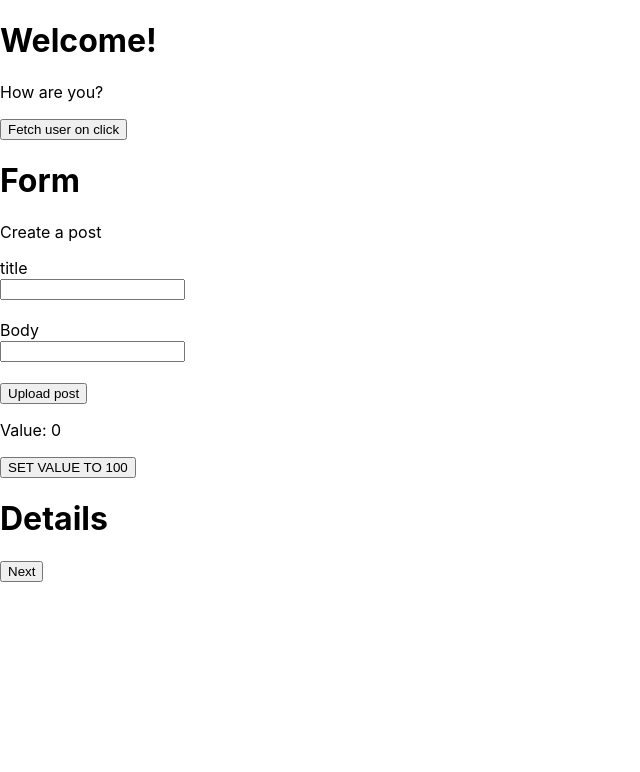
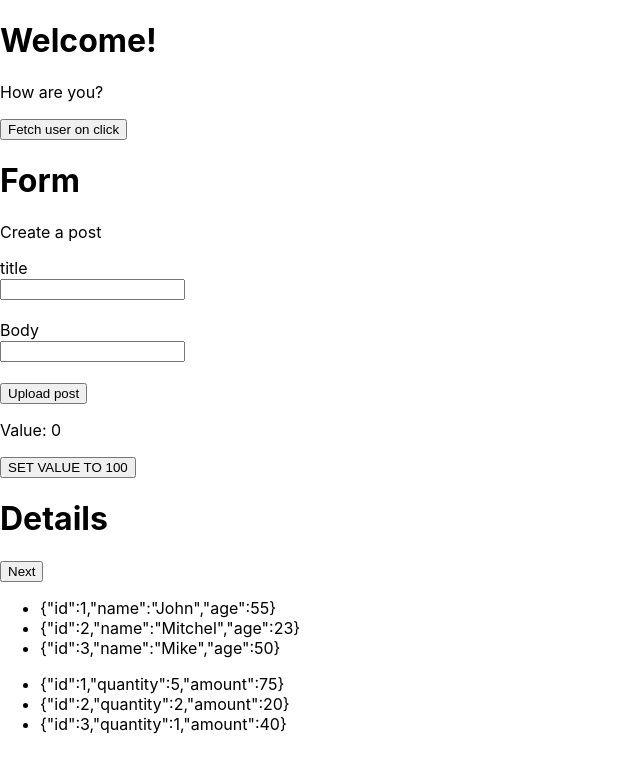
Before and after one commit to MuriloDutra/react-with-typescript-docs, a React (Create React App) app: page / in a window 1280 px wide. Shown: the top 772 px of the page, without its empty margins (0-640 px from the left). Built offline with nearby package versions, Linux system fonts and the light colour scheme.

Commit message:
Creating generics component

```diff
--- a/src/App.tsx
+++ b/src/App.tsx
@@ -1,4 +1,5 @@
 import { useState, useContext } from "react";
+import DataGrid from "./components/DataGrid";
 import Form from "./components/Form";
 import { InputValueContext } from "./context/InputValueContext";
 import { User } from "./interfaces/User";
@@ -15,6 +16,17 @@ function App({ headerText, extraText, subText = "How are you?" }: AppProps) {
   const [checkoutStep, setCheckoutStep] = useState<CheckoutStep>("Details");
   const [user, setUser] = useState<User | null>(null);
   const { state, dispatch } = useContext(InputValueContext);
+  const otherUsers = [
+    { id: 1, name: "John", age: 55 },
+    { id: 2, name: "Mitchel", age: 23 },
+    { id: 3, name: "Mike", age: 50 },
+  ];
+
+  const orders = [
+    { id: 1, quantity: 5, amount: 75 },
+    { id: 2, quantity: 2, amount: 20 },
+    { id: 3, quantity: 1, amount: 40 },
+  ];
 
   function fetchUser(): void {
     setUser({
@@ -63,6 +75,9 @@ function App({ headerText, extraText, subText = "How are you?" }: AppProps) {
         </>
       )}
       {checkoutStep === "Payment" && <h1>Payment</h1>}
+
+      <DataGrid items={otherUsers} />
+      <DataGrid items={orders} />
     </>
   );
 }
--- /dev/null
+++ b/src/components/DataGrid.tsx
@@ -0,0 +1,21 @@
+interface Item {
+  id: number;
+}
+
+interface DataGridProps<Type> {
+  items: Type[];
+}
+
+export default function DataGrid<Type extends Item>({
+  items,
+}: DataGridProps<Type>) {
+  return (
+    <>
+      <ul>
+        {items.map((item) => (
+          <li key={item.id}>{JSON.stringify(item)}</li>
+        ))}
+      </ul>
+    </>
+  );
+}
```
